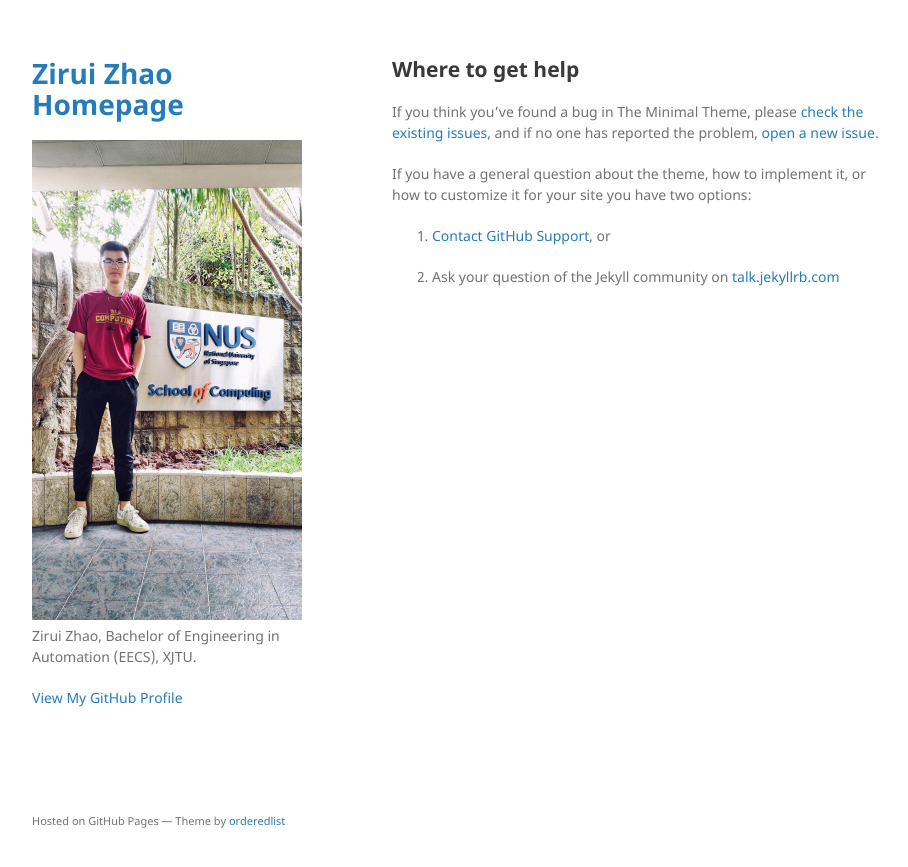
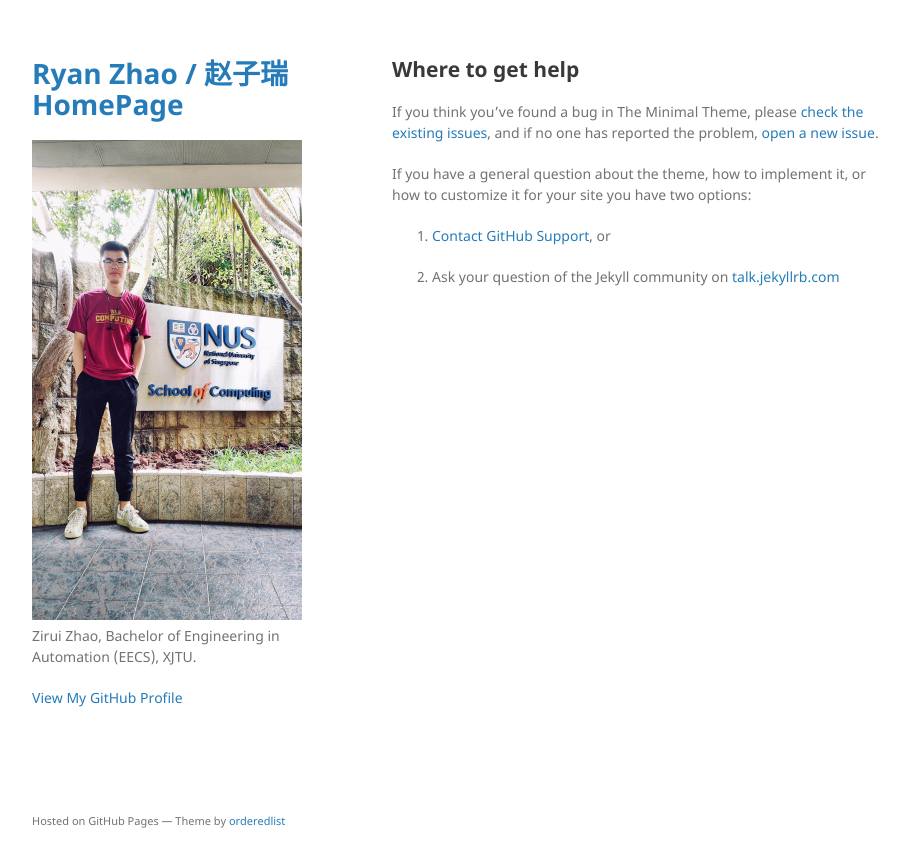
Before and after one commit to 1989Ryan/1989Ryan.github.io, a Jekyll site: the page built from docs/SUPPORT.md, in a window 1280 px wide. Shown: the top 867 px of the page, without its empty margins (178-1086 px from the left). Built offline with Jekyll 4.4.1, drawn with Linux system fonts in a browser that asks for light colours; our own code applies the rules of GitHub Pages for plain Markdown files.

Commit message:
Update _config.yml

```diff
--- a/_config.yml
+++ b/_config.yml
@@ -1,4 +1,4 @@
-title: Zirui Zhao Homepage
+title: Ryan Zhao / 赵子瑞 HomePage
 logo: webwxgetmsgim.jpg
 description: Zirui Zhao, Bachelor of Engineering in Automation (EECS), XJTU.
 show_downloads: False
```
